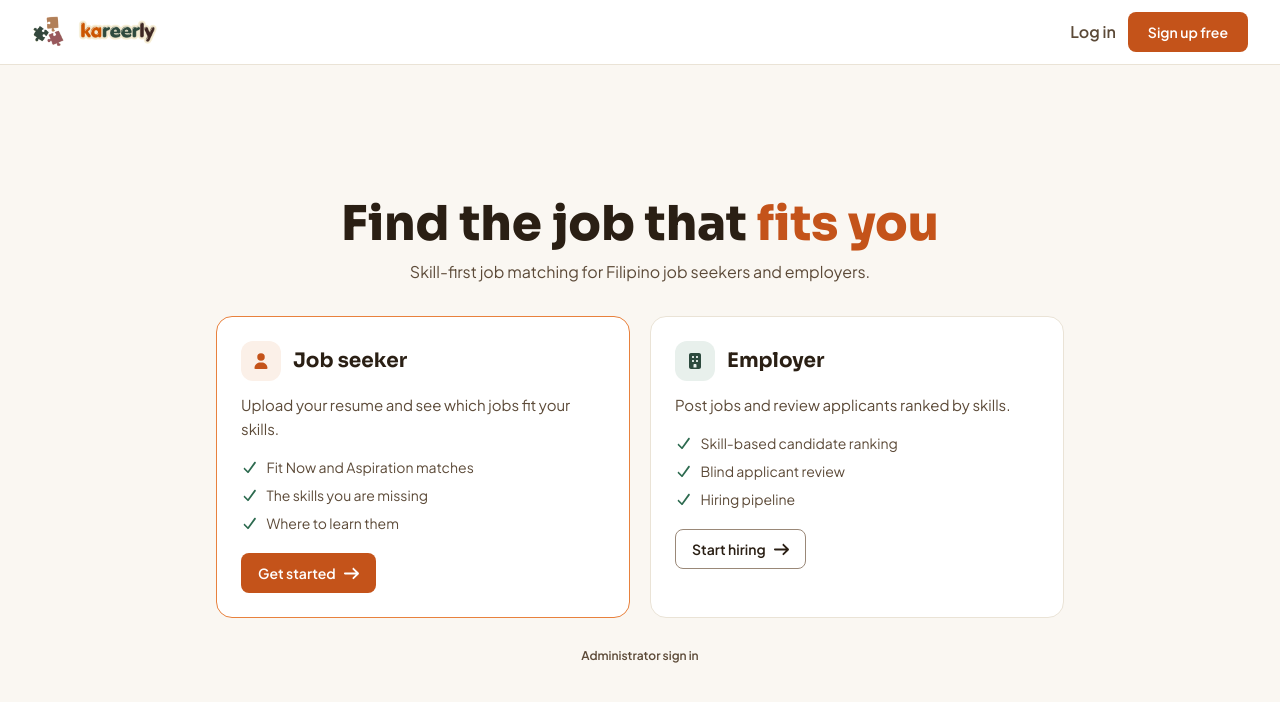
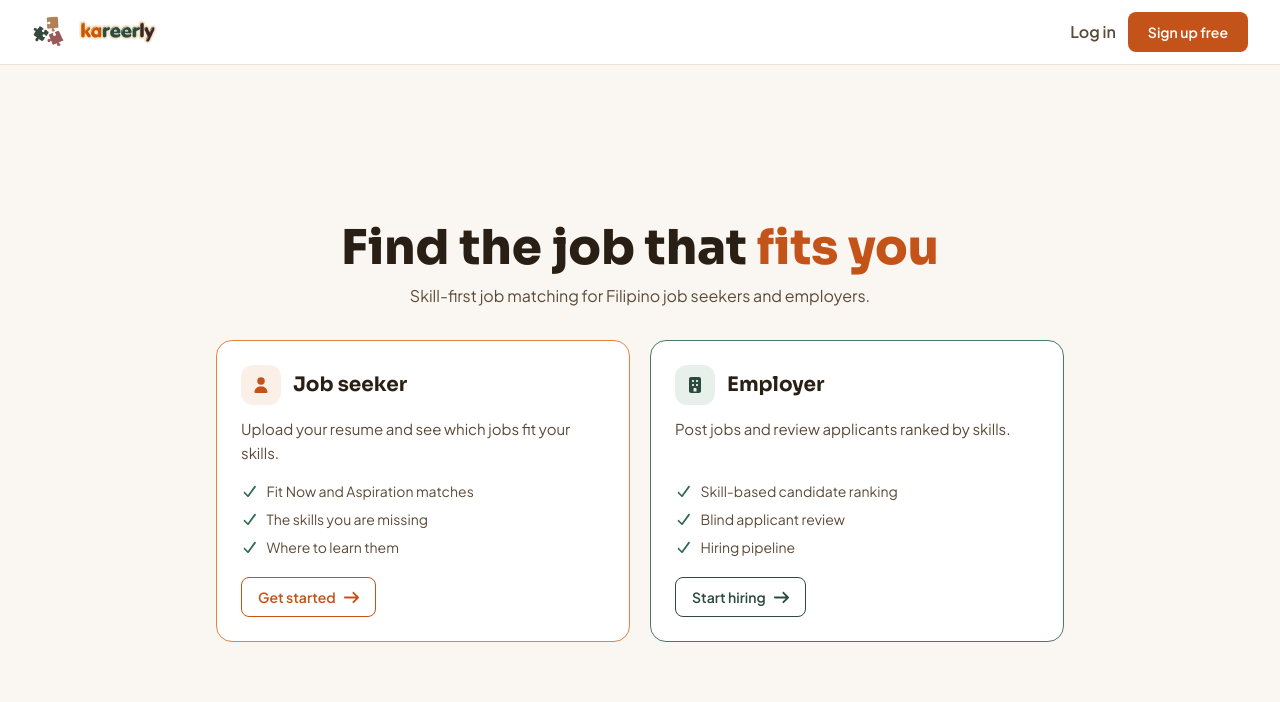
Before and after one commit to ScribeLuminous/kareerly, a React (Vite) app in the folder frontend/: page / in a window 1280 px wide. Shown: the top 702 px of the page. Built offline with nearby package versions, Linux system fonts and the light colour scheme; no server answers.

Commit message:
Refine landing page role cards
- Remove the Administrator sign in link
- Align checklists and CTA buttons across both cards
- Outline CTAs at rest; fill orange (job seeker) or green (employer) on hover
- Give the Employer card a green border

```diff
--- a/frontend/src/App.tsx
+++ b/frontend/src/App.tsx
@@ -393,7 +393,6 @@ function AppContent() {
           onEmployerStart={showEmployerSignUp}
           onLogin={showCandidateSignIn}
           onSignUp={showSignUpDefault}
-          onAdminLogin={showAdminSignIn}
         />
       )}
       {view === 'candidate-login' && (
--- a/frontend/src/pages/Landing.tsx
+++ b/frontend/src/pages/Landing.tsx
@@ -8,7 +8,6 @@ type LandingProps = {
   onEmployerStart: () => void;
   onLogin: () => void;
   onSignUp: () => void;
-  onAdminLogin: () => void;
 };
 
 const roles = [
@@ -32,7 +31,7 @@ const roles = [
   },
 ] as const;
 
-export default function Landing({ onHome, onCandidateStart, onEmployerStart, onLogin, onSignUp, onAdminLogin }: LandingProps) {
+export default function Landing({ onHome, onCandidateStart, onEmployerStart, onLogin, onSignUp }: LandingProps) {
   return (
     <div className="min-h-screen bg-bg text-dark">
       <Header onHome={onHome} onLogin={onLogin} onSignUp={onSignUp} />
@@ -51,7 +50,7 @@ export default function Landing({ onHome, onCandidateStart, onEmployerStart, onL
               key={role.key}
               type="button"
               onClick={role.key === 'candidate' ? onCandidateStart : onEmployerStart}
-              className={`group flex flex-col rounded-2xl border bg-card p-5 text-left transition-colors hover:border-rust sm:p-6 ${role.primary ? 'border-rust-m' : 'border-bdr'}`}
+              className={`group flex flex-col rounded-2xl border bg-card p-5 text-left transition-colors sm:p-6 ${role.primary ? 'border-rust-m hover:border-rust' : 'border-forest-m hover:border-forest'}`}
             >
               <span className="flex items-center gap-3">
                 <span className={`flex h-10 w-10 items-center justify-center rounded-xl ${role.primary ? 'bg-rust-l text-rust' : 'bg-forest-l text-forest'}`}>
@@ -59,8 +58,8 @@ export default function Landing({ onHome, onCandidateStart, onEmployerStart, onL
                 </span>
                 <span className="font-display text-xl font-bold text-dark">{role.title}</span>
               </span>
-              <span className="mt-3 text-[15px] leading-relaxed text-mid">{role.text}</span>
-              <span className="mt-4 flex flex-col gap-2">
+              <span className="mt-3 text-[15px] leading-relaxed text-mid md:min-h-[3.25em]">{role.text}</span>
+              <span className="mb-5 mt-4 flex flex-col gap-2">
                 {role.items.map((item) => (
                   <span key={item} className="flex items-center gap-2 text-sm text-mid">
                     <FontAwesomeIcon icon={faCheck} className="text-green" aria-hidden="true" />
@@ -68,21 +67,14 @@ export default function Landing({ onHome, onCandidateStart, onEmployerStart, onL
                   </span>
                 ))}
               </span>
-              <span className={`k-btn mt-5 ${role.primary ? 'k-btn-primary' : 'k-btn-secondary'} group-hover:no-underline`}>
+              <span
+                className={`k-btn mt-auto border bg-transparent ${role.primary ? 'border-rust text-rust group-hover:bg-rust' : 'border-forest text-forest group-hover:bg-forest'} group-hover:text-white`}
+              >
                 {role.cta}<FontAwesomeIcon icon={faArrowRight} aria-hidden="true" />
               </span>
             </button>
           ))}
         </div>
-        <div className="mt-6 text-center">
-          <button
-            type="button"
-            onClick={onAdminLogin}
-            className="text-xs font-semibold text-mid underline-offset-2 transition-colors hover:text-forest hover:underline"
-          >
-            Administrator sign in
-          </button>
-        </div>
       </main>
     </div>
   );
```
